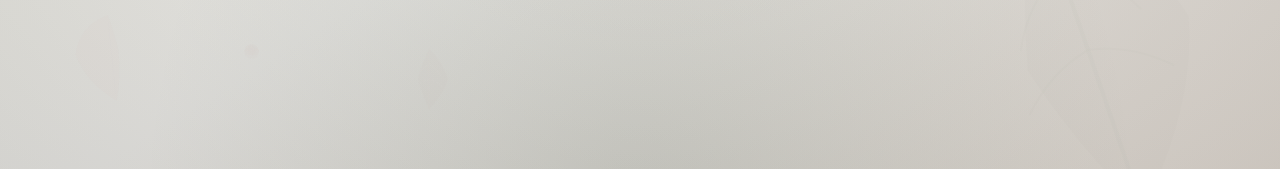
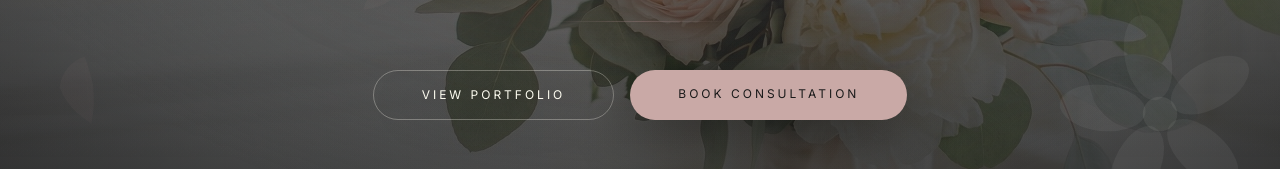
Before and after one commit to Salman-41/florabyhannah, a Next.js app: page / in a window 1280 px wide. Shown: the part 574-743 px from the top of the page. Built offline with nearby package versions, Linux system fonts and the light colour scheme.

Commit message:
feat: remove HeroIntro component from Home page for simplified layout

```diff
--- a/src/app/page.tsx
+++ b/src/app/page.tsx
@@ -1,9 +1,7 @@
 "use client";
 
-import { useState } from "react";
 import {
   HeroSection,
-  HeroIntro,
   FeaturedWeddings,
   TestimonialSlider,
   AboutPreview,
@@ -11,22 +9,13 @@ import {
 } from "@/components/home";
 
 export default function Home() {
-  const [introComplete, setIntroComplete] = useState(false);
-
-  // Single source of truth: HeroIntro center image + HeroSection background match.
+  // Single source of truth for the home hero image.
   const HERO_IMAGE = "/images/hero%20image.jpg";
 
   return (
     <>
-      {/* Sophisticated intro animation */}
-      <HeroIntro
-        onComplete={() => setIntroComplete(true)}
-        skipIntro={false}
-        heroImage={HERO_IMAGE}
-      />
-
       {/* Main content */}
-      <HeroSection showContent={introComplete} backgroundImage={HERO_IMAGE} />
+      <HeroSection backgroundImage={HERO_IMAGE} />
       <AboutPreview />
       <FeaturedWeddings />
       <TestimonialSlider />
--- a/src/components/home/index.ts
+++ b/src/components/home/index.ts
@@ -1,5 +1,4 @@
 export { default as HeroSection } from "./HeroSection";
-export { default as HeroIntro } from "./HeroIntro";
 export { default as FeaturedWeddings } from "./FeaturedWeddings";
 export { default as TestimonialSlider } from "./TestimonialSlider";
 export { default as AboutPreview } from "./AboutPreview";
```
